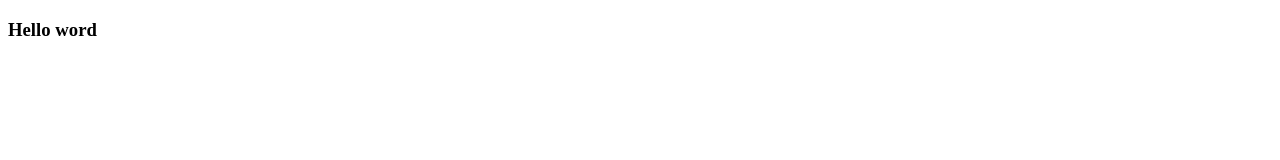
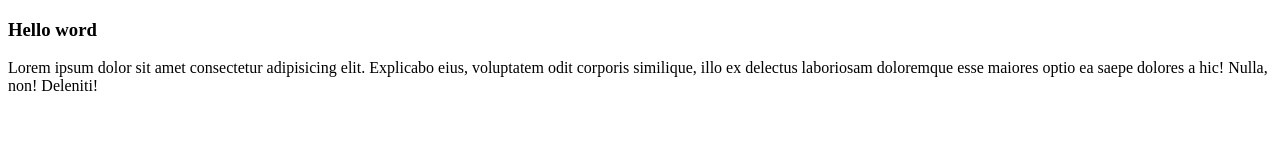
Before and after one commit to chum-aiml/test, a plain HTML site: page test.html in a window 1280 px wide. Drawn offline with Linux system fonts and the light colour scheme.

Commit message:
test add p

```diff
--- a/test.html
+++ b/test.html
@@ -8,5 +8,7 @@
 </head>
 <body>
     <h3>Hello word</h3>
+
+    <p>Lorem ipsum dolor sit amet consectetur adipisicing elit. Explicabo eius, voluptatem odit corporis similique, illo ex delectus laboriosam doloremque esse maiores optio ea saepe dolores a hic! Nulla, non! Deleniti!</p>
 </body>
 </html>
```
